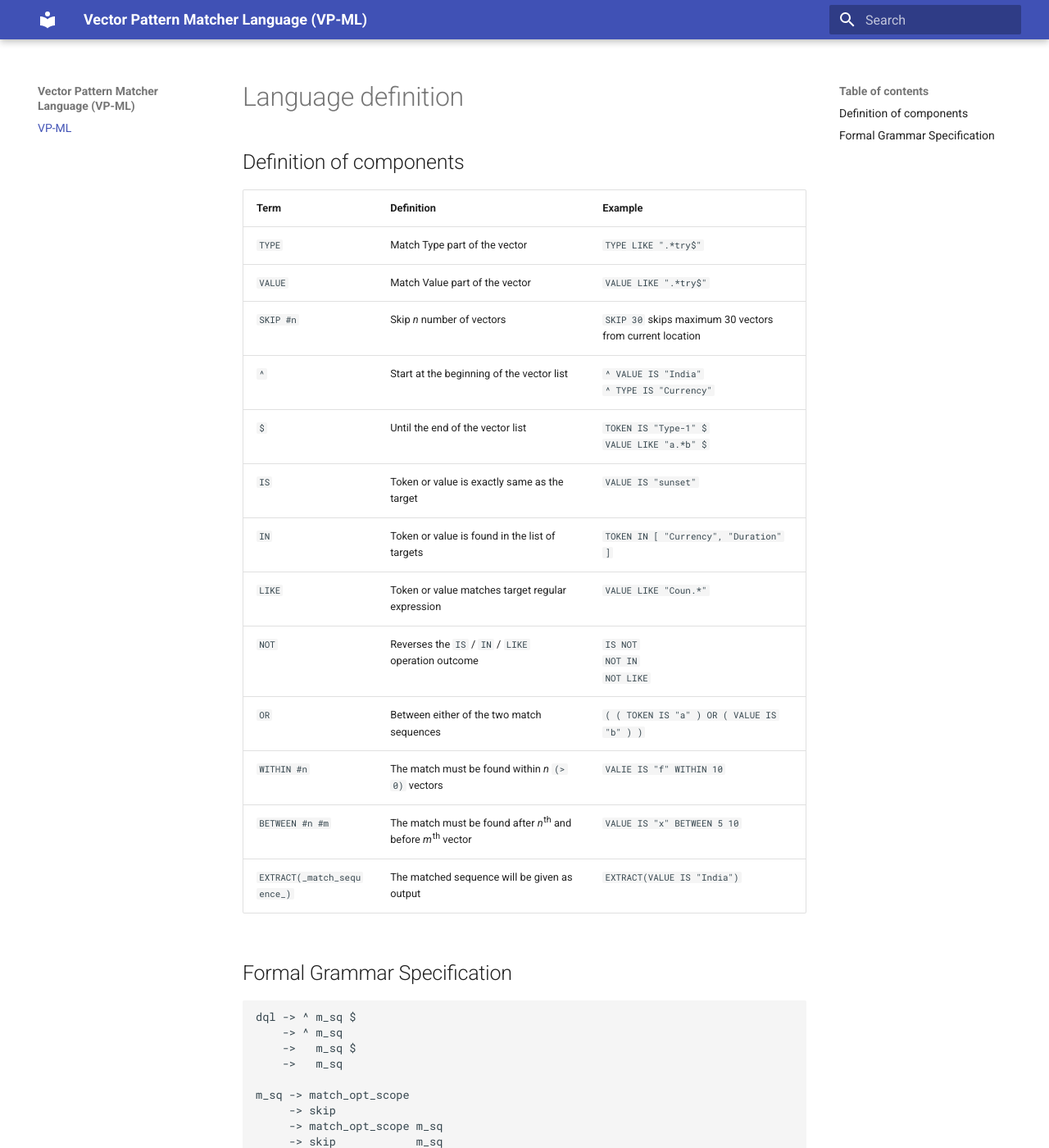
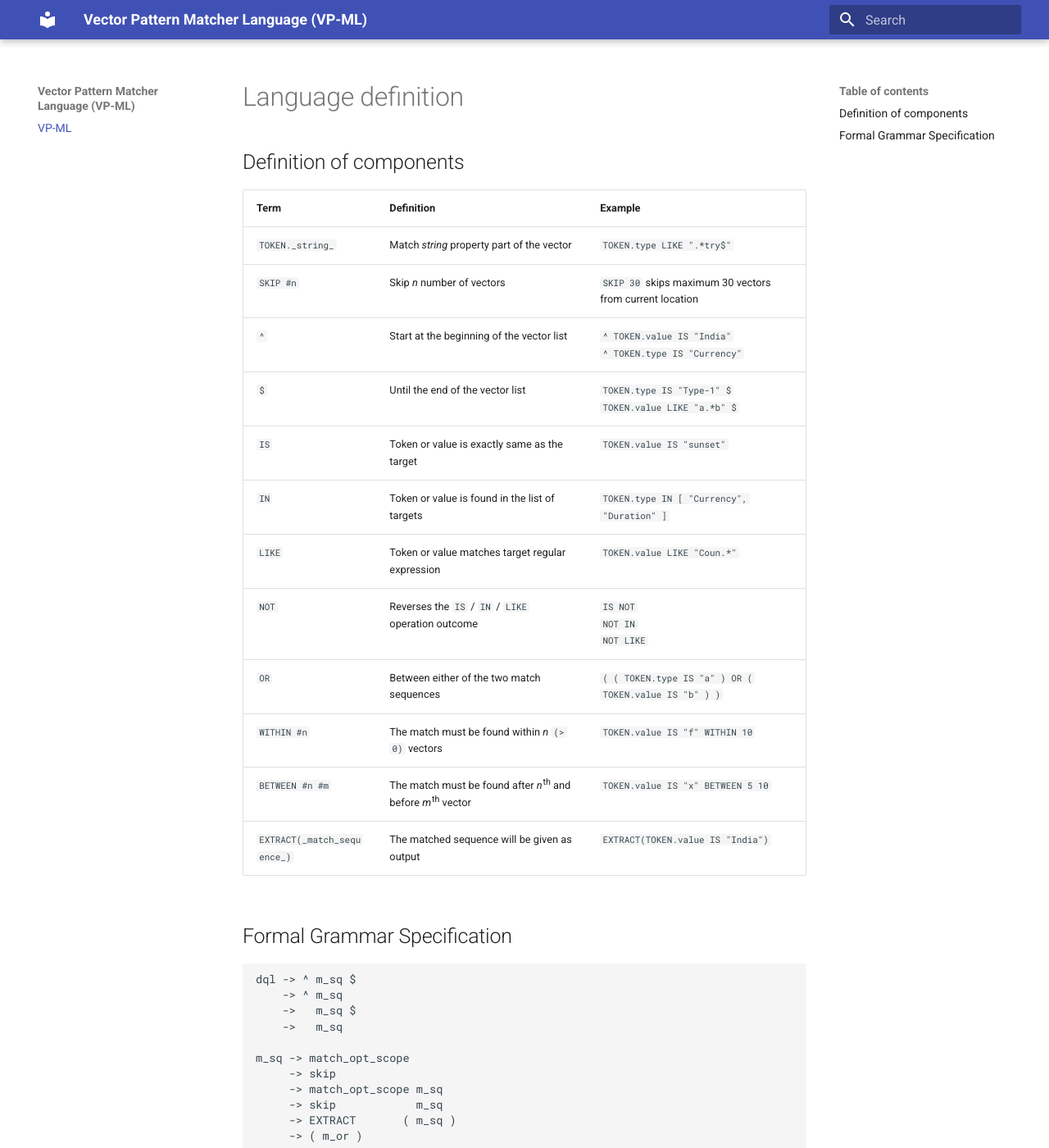
Before and after one commit to c-bik/dql, an MkDocs documentation site: the page built from docs/index.md, in a window 1280 px wide and 1400 px high. Shown: the whole window at 82% size. Built offline with MkDocs 1.6.1 and Material for MkDocs 9.7.7, drawn with Linux system fonts in a browser that asks for light colours; some of the changed text lies outside the part shown.

Commit message:
Generic grammar for higher dimentional vector with named property access in rule

````diff
--- a/docs/index.md
+++ b/docs/index.md
@@ -1,21 +1,20 @@
 # Language definition
 
 ## Definition of components
-| Term                        | Definition                                                                        | Example                                                  |
-|-----------------------------|-----------------------------------------------------------------------------------|----------------------------------------------------------|
-| `TYPE`                      | Match Type part of the vector                                                     | `TYPE LIKE ".*try$"`                                     |
-| `VALUE`                     | Match Value part of the vector                                                    | `VALUE LIKE ".*try$"`                                    |
-| `SKIP #n`                   | Skip _n_ number of vectors                                                        | `SKIP 30` skips maximum 30 vectors from current location |
-| `^`                         | Start at the beginning of the vector list                                         | `^ VALUE IS "India"`<br>`^ TYPE IS "Currency"`           |
-| `$`                         | Until the end of the vector list                                                  | `TOKEN IS "Type-1" $`<br>`VALUE LIKE "a.*b" $`           |
-| `IS`                        | Token or value is exactly same as the target                                      | `VALUE IS "sunset"`                                      |
-| `IN`                        | Token or value is found in the list of targets                                    | `TOKEN IN [ "Currency", "Duration" ]`                    |
-| `LIKE`                      | Token or value matches target regular expression                                  | `VALUE LIKE "Coun.*"`                                    |
-| `NOT`                       | Reverses the `IS` / `IN` / `LIKE` operation outcome                               | `IS NOT`<br>`NOT IN`<br>`NOT LIKE`                       |
-| `OR`                        | Between either of the two match sequences                                         | `( ( TOKEN IS "a" ) OR ( VALUE IS "b" ) )`               |
-| `WITHIN #n`                 | The match must be found within _n_ `(> 0)` vectors                                | `VALIE IS "f" WITHIN 10`                                 |
-| `BETWEEN #n #m`             | The match must be found after _n_<sup>th</sup> and before _m_<sup>th</sup> vector | `VALUE IS "x" BETWEEN 5 10`                              |
-| `EXTRACT(_match_sequence_)` | The matched sequence will be given as output                                      | `EXTRACT(VALUE IS "India")`                              |
+| Term                        | Definition                                                                        | Example                                                    |
+|-----------------------------|-----------------------------------------------------------------------------------|------------------------------------------------------------|
+| `TOKEN._string_`            | Match _string_ property part of the vector                                        | `TOKEN.type LIKE ".*try$"`                                 |
+| `SKIP #n`                   | Skip _n_ number of vectors                                                        | `SKIP 30` skips maximum 30 vectors from current location   |
+| `^`                         | Start at the beginning of the vector list                                         | `^ TOKEN.value IS "India"`<br>`^ TOKEN.type IS "Currency"` |
+| `$`                         | Until the end of the vector list                                                  | `TOKEN.type IS "Type-1" $`<br>`TOKEN.value LIKE "a.*b" $`  |
+| `IS`                        | Token or value is exactly same as the target                                      | `TOKEN.value IS "sunset"`                                  |
+| `IN`                        | Token or value is found in the list of targets                                    | `TOKEN.type IN [ "Currency", "Duration" ]`                 |
+| `LIKE`                      | Token or value matches target regular expression                                  | `TOKEN.value LIKE "Coun.*"`                                |
+| `NOT`                       | Reverses the `IS` / `IN` / `LIKE` operation outcome                               | `IS NOT`<br>`NOT IN`<br>`NOT LIKE`                         |
+| `OR`                        | Between either of the two match sequences                                         | `( ( TOKEN.type IS "a" ) OR ( TOKEN.value IS "b" ) )`      |
+| `WITHIN #n`                 | The match must be found within _n_ `(> 0)` vectors                                | `TOKEN.value IS "f" WITHIN 10`                             |
+| `BETWEEN #n #m`             | The match must be found after _n_<sup>th</sup> and before _m_<sup>th</sup> vector | `TOKEN.value IS "x" BETWEEN 5 10`                          |
+| `EXTRACT(_match_sequence_)` | The matched sequence will be given as output                                      | `EXTRACT(TOKEN.value IS "India")`                          |
 
 
 ## Formal Grammar Specification
@@ -41,23 +40,23 @@
                 -> match WITHIN _integer_
                 -> match BETWEEN _integer_ _integer_
 
-match -> kind is_op    STRING
+match -> kind is_op    _string_
       -> kind in_op    [ list ]
-      -> kind LIKE     STRING
-      -> kind NOT LIKE STRING
+      -> kind LIKE     _string_
+      -> kind NOT LIKE _string_
 
 is_op -> IS
       -> IS NOT
       -> IS NOCASE
       -> IS NOT NOCASE
+
 in_op -> IN
       -> NOT IN
       -> IN NOCASE
       -> NOT IN NOCASE
 
-kind -> TYPE
-     -> VALUE
+kind -> TOKEN . _string_
 
-list -> STRING
-     -> STRING , list
+list -> _string_
+     -> _string_ , list
 ```
````
